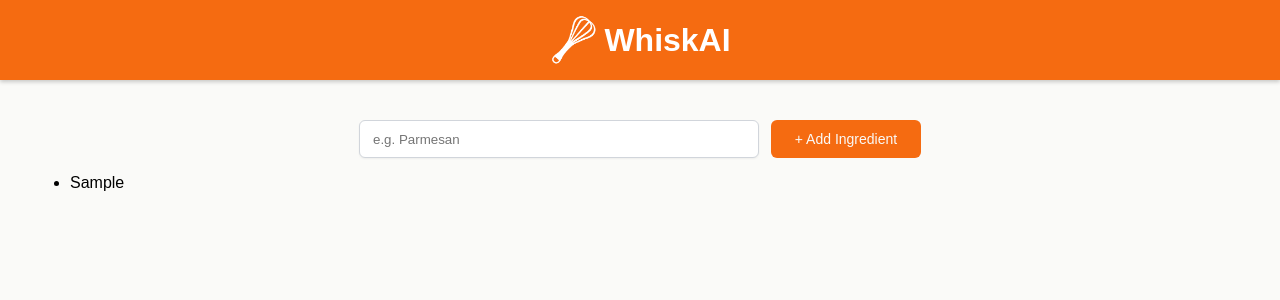
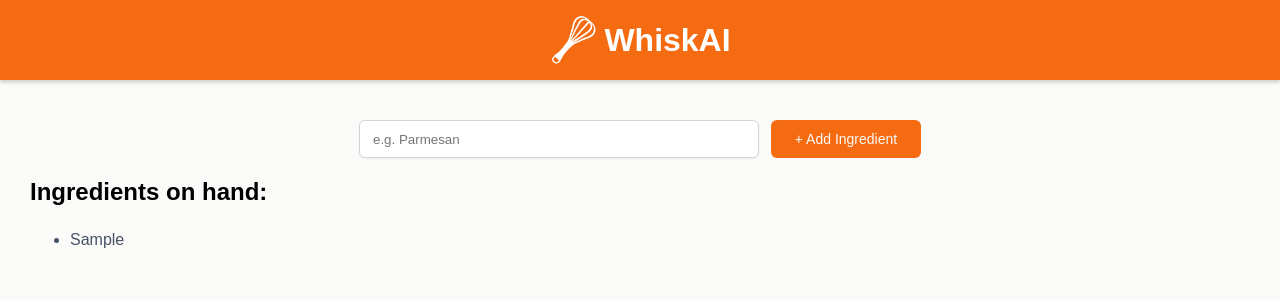
Before and after one commit to JAl-Hassani/WhiskAI, a React (Vite) app: page / in a window 1280 px wide. Both pictures are taken after typing "Sample" into the empty fields and a click on the button "+ Add Ingredient". Shown: the top 300 px of the page. Built offline with nearby package versions, Linux system fonts and the light colour scheme.

Commit message:
Conditionally render list of ingredients and get recipe button

```diff
--- a/src/components/Main.css
+++ b/src/components/Main.css
@@ -33,4 +33,47 @@
     width: 150px;
     font-size: 0.875rem;
     font-weight: 500;
+    cursor: pointer;
 }
+
+ul.ingredients-list {
+    margin-bottom: 48px;
+}
+
+ul.ingredients-list > li {
+    color: #475467;
+    line-height: 28px;
+}
+
+.get-recipe-container {
+    display: flex;
+    justify-content: space-between;
+    align-items: center;
+    border-radius: 8px;
+    background: #f0efeb;
+    padding: 10px 28px;
+}
+
+.get-recipe-container h3 {
+    font-size: 1.125rem;
+    font-weight: 500;
+    line-height: 24px;
+}
+
+.get-recipe-container p {
+    color: #6b7280;
+    font-size: 0.875rem;
+    line-height: 20px;
+}
+
+.get-recipe-container button {
+    border: none;
+    border-radius: 6px;
+    background: #f56b11;
+    box-shadow: 0px 1px 2px 0px rgba(0, 0, 0, 0.05);
+    color: #fafaf8;
+    padding: 9px 17px;
+    font-family: Inter, sans-serif;
+    font-size: 0.875rem;
+    cursor: pointer;
+}
--- a/src/components/Main.jsx
+++ b/src/components/Main.jsx
@@ -22,9 +22,21 @@
                 />
                 <button className='add-ingredient-button'>+ Add Ingredient</button>
             </form>
-            <ul>
-                {ingredients.map(ingredient => <li key={ingredient}>{ingredient}</li>)}
-            </ul>
+            <section>
+                {ingredients.length > 0 && <h2>Ingredients on hand:</h2>}
+                <ul className='ingredients-list'>
+                    {ingredients.map(ingredient => <li key={ingredient}>{ingredient}</li>)}
+                </ul>
+                {ingredients.length > 3 &&
+                <div className='get-recipe-container'>
+                    <div>
+                        <h3>Ready for a recipe?</h3>
+                        <p>Generate a recipe from your list of ingredients.</p>
+                    </div>
+                    <button>Get a recipe</button>
+                </div>
+                }
+            </section>
         </main>
     )
 }
```
